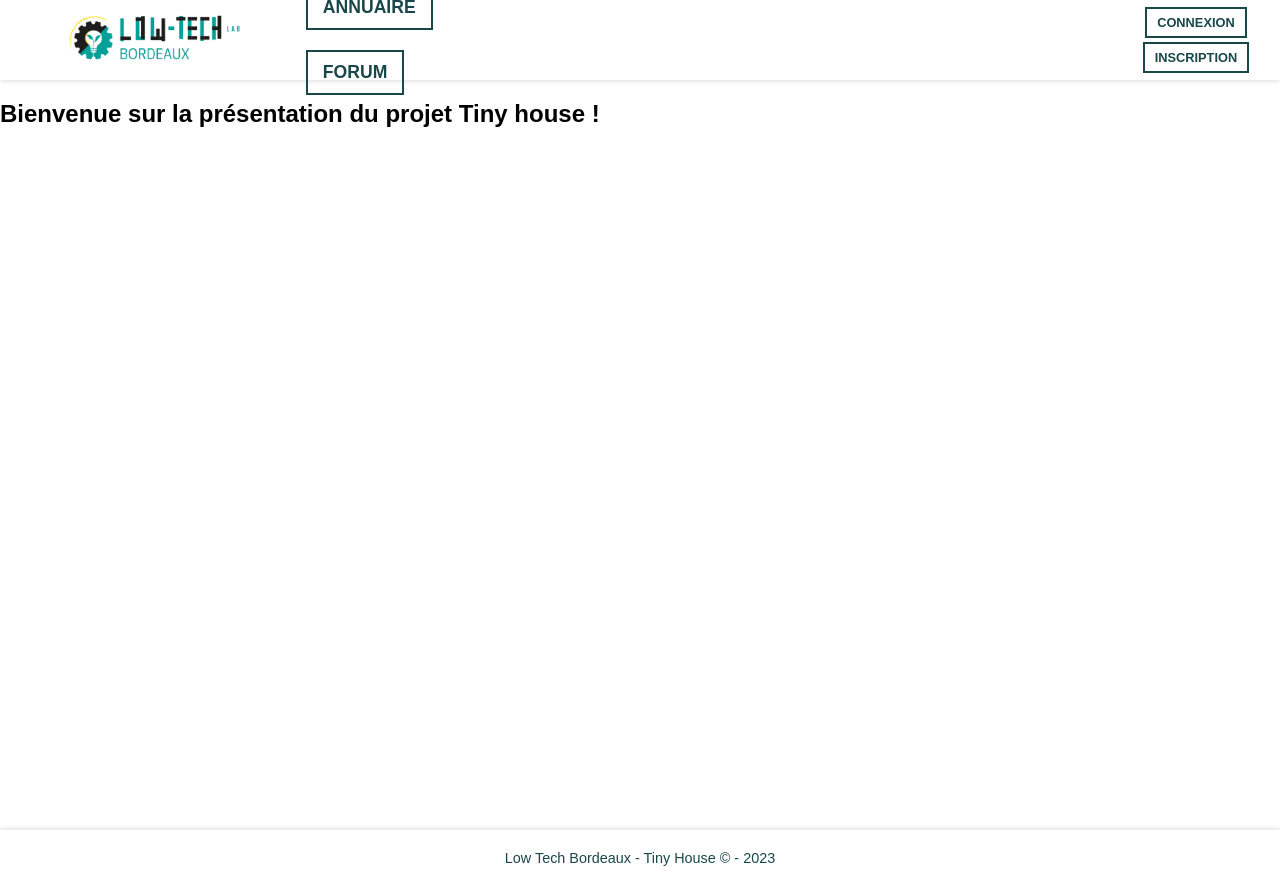
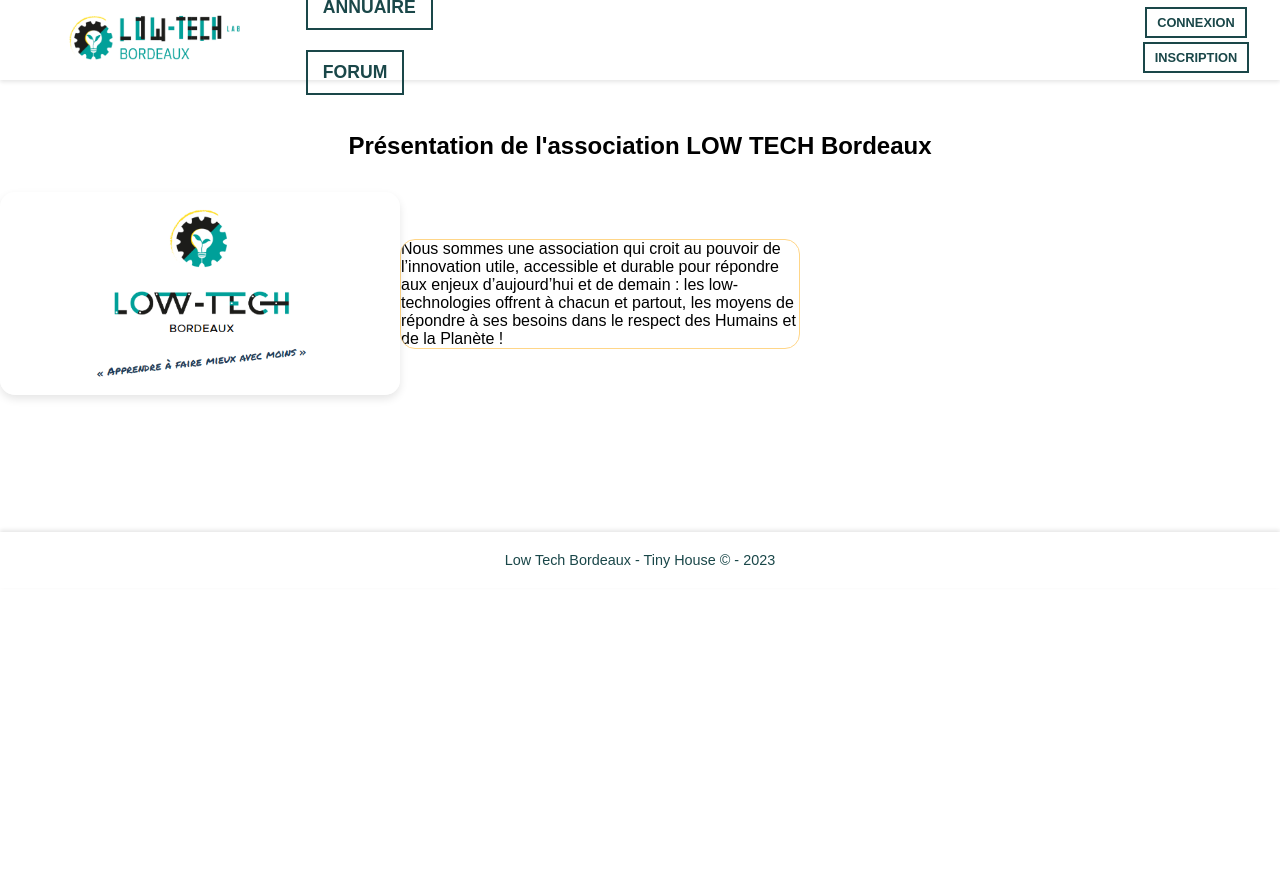
Before and after one commit to Akeops/projet-challenge-web, a PHP site: page / in a window 1280 px wide. After the commit the page ends 568 px from the top, so only its background shows below. Run offline with PHP 8.4, Linux system fonts and the light colour scheme.

Commit message:
Création branche css

```diff
--- a/styles/home.css
+++ b/styles/home.css
@@ -0,0 +1,45 @@
+/*----- PRESENTATION ------*/
+
+#presentation {
+    height: 50vh;
+  }
+
+  .section-title {
+    text-align: center;
+    margin-top: 2rem;
+    margin-bottom: 2rem;
+  }
+
+  /* Cible la div de l'image */
+  .divPresentation {
+    display: flex;
+    align-items: center;
+  }
+
+
+  /* Cible l'image */
+  div.presentation img {
+    display: flex;
+    align-items: center;
+    border-radius: 15px;
+    box-shadow: 0 4px 8px rgba(0, 0, 0, 0.1);
+    position: relative;
+    width: 50vh;
+  }
+
+
+  /* Cible la div du texte */
+  div.presentationDescription {
+    align-items: center;
+    display: flex;
+    width: 50vh;
+    border-radius: 15px; /* Vous pouvez ajuster la valeur du rayon selon vos préférences */
+    border: 1px solid #ffd688; /* Pour visualiser la zone de l'élément parent */
+    overflow: hidden; /* Ou overflow: auto; selon vos préférences */
+  }
+
+
+  /* Cible le texte */
+  div.presentationDescription p {
+    width: 100%;
+  }
--- a/views/pages/home.php
+++ b/views/pages/home.php
@@ -1,45 +1,17 @@
 <div class="home">
 
-	<section id="about">
-		<h1>Bienvenue sur la présentation du projet Tiny house ! </h1>
-        <br>
-        <br>
-        <br>
-        <br>
-        <br>
-        <br>
-        <br>
-        <br>
-        <br>
-        <br>
-        <br>
-        <br>
-        <br>
-        <br>
-        <br>
-        <br>
-        <br>
-        <br>
-        <br>
-        <br>
-        <br>
-        <br>
-        <br>
-        <br>
-        <br>
-        <br>
-        <br>
-        <br>
-        <br>
-        <br>
-        <br>
-        <br>
-        <br>
-        <br>
-        <br>
-        <br>
-        <br>
-        <br>
-        <br>
-	</section>
+    <!-- Présentation de la LOW TECH -->
+    <section id="presentation">
+        <div class="section-title">
+            <h2 class="sectiion-title">Présentation de l'association LOW TECH Bordeaux</h2>
+        </div>
+        <div class="divPresentation">
+            <div class="presentation">
+                <img src="./img/lowTechPresentation.PNG" class="" alt="photo de moi">
+            </div>
+            <div class="presentationDescription">
+                    <p>Nous sommes une association qui croit au pouvoir de l’innovation utile, accessible et durable pour répondre aux enjeux d’aujourd’hui et de demain : les low-technologies offrent à chacun et partout, les moyens de répondre à ses besoins dans le respect des Humains et de la Planète !</p>
+            </div>
+        </div>
+    </section>
 </div>
```
Also changed, not shown: img/lowTechPresentation.PNG (added).
